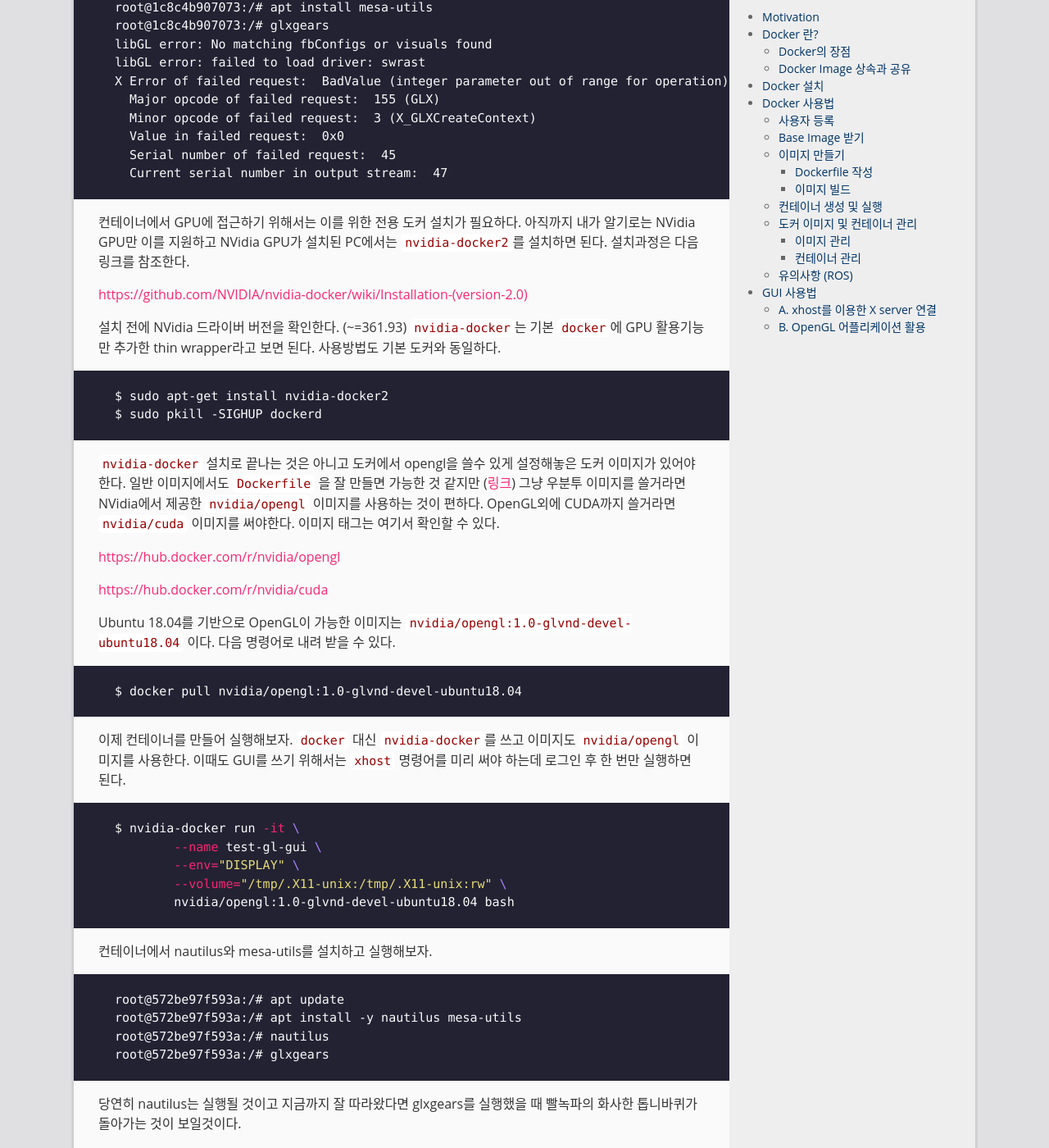
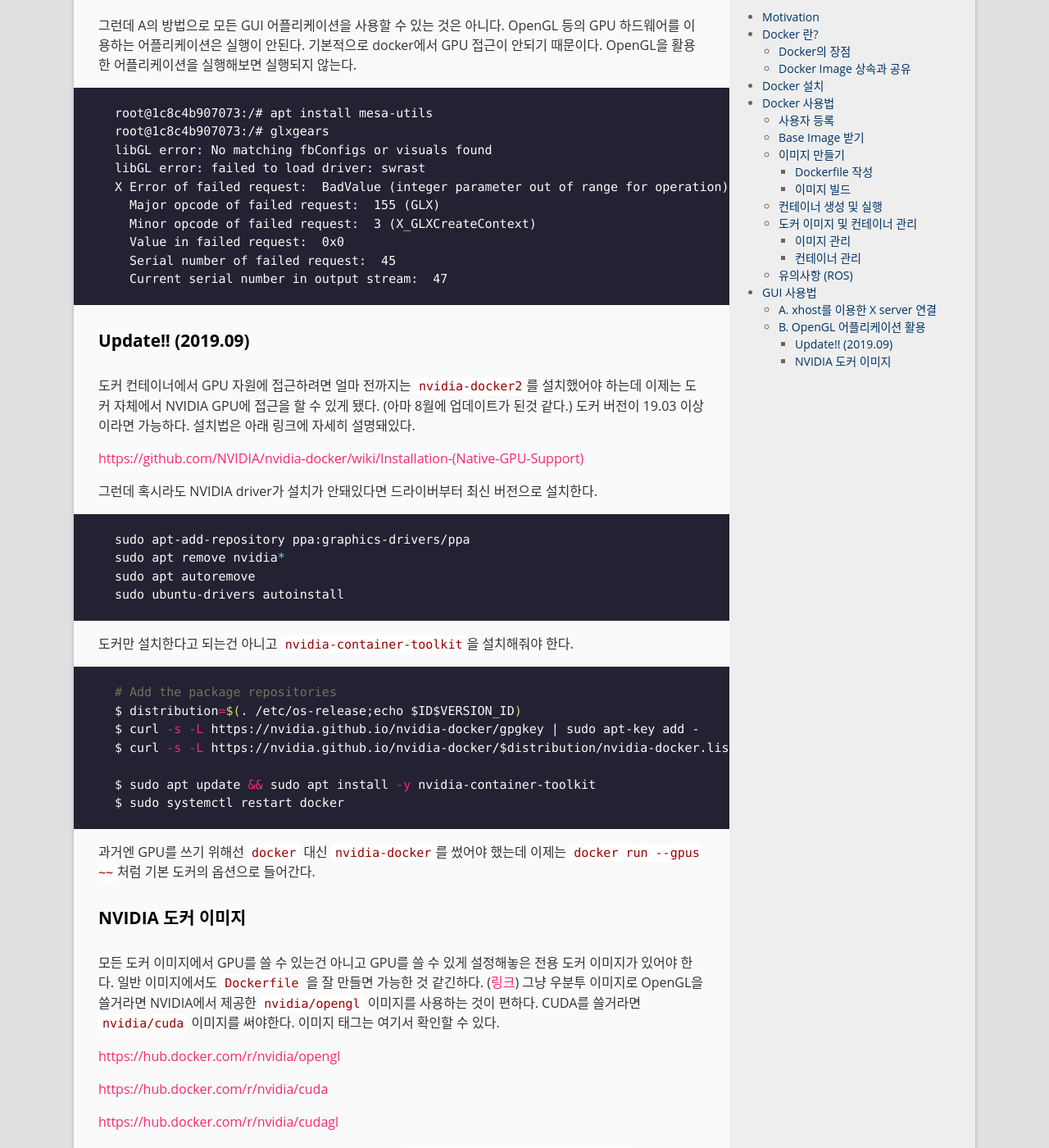
Before and after one commit to goodgodgd/ian-flow, a Jekyll site: the page built from _posts/2019-06-25-docker-tutorial.md, in a window 1280 px wide and 1400 px high, scrolled down 7836 px. Shown: the whole window at 82% size. Built offline with Jekyll 4.4.1, drawn with Linux system fonts in a browser that asks for light colours; some of the changed text lies outside the part shown.

Commit message:
update docker tutorial

````diff
--- a/_posts/2019-06-25-docker-tutorial.md
+++ b/_posts/2019-06-25-docker-tutorial.md
@@ -1,6 +1,6 @@
 ---
 layout: post
-title:  "Docker Tutorial"
+title:  "Docker with GUI Tutorial (Sep. 2019 Update)"
 date:   2019-06-25 09:00:01
 categories: tools
 
@@ -67,11 +67,12 @@
 내가 설치한 Ubuntu 18.04 기준으로 요약하면 다음과 같다.
 ```bash
 # remove old versions
-$ sudo apt-get remove docker docker-engine docker.io
+$ sudo apt remove docker*
+$ sudo apt autoremove
 
 # install required pakages
-$ sudo apt-get update
-$ sudo apt-get install apt-transport-https ca-certificates curl software-properties-common
+$ sudo apt update
+$ sudo apt install apt-transport-https ca-certificates curl software-properties-common
 
 # add docker's official GPG key
 $ curl -fsSL https://download.docker.com/linux/ubuntu/gpg | sudo apt-key add -
@@ -83,9 +84,10 @@
 sub   4096R/F273FCD8 2017-02-22
 
 # add repository
-$ sudo add-apt-repository "deb [arch=amd64] https://download.docker.com/linux/ubuntu $(lsb_release -cs) stable"
-$ sudo apt-get update
-$ sudo apt-get install docker-ce
+$ sudo add-apt-repository "deb [arch=amd64] https://download.docker.com/linux/ubuntu \
+		$(lsb_release -cs) stable"
+$ sudo apt update
+$ sudo apt install docker-ce
 ```
 
 
@@ -93,7 +95,7 @@
 ## Docker 사용법
 
 ### 사용자 등록
-Docker의 설치 파일이나 이미지, 컨테이너 등이 시스템에서 실제 위치하는 곳은 시스템 경로인 `/var/lib/docker`이다. 그래서 docker 명령어는 `sudo`로 실행해야 한다. 하지만 docker 사용자 그룹에 현재 사용자를 추가하면 `sudo`를 생략해도 된다. Docker 설치 후에는 아래 커맨드를 실행하자.
+Docker의 설치 파일이나 이미지, 컨테이너 등이 시스템에서 실제 위치하는 곳은 시스템 경로인 `/var/lib/docker`이다. 그래서 docker 명령어는 `sudo`로 실행해야 한다. 하지만 docker 사용자 그룹에 현재 사용자를 추가하면 `sudo`를 생략해도 된다. Docker 설치 후에는 아래 커맨드를 실행하자. 그리고 **로그아웃이나 시스템 재시작**을 해야 효과가 나타난다.
 ```bash
 # use docker without sudo
 sudo usermod -aG docker $USER
@@ -101,7 +103,7 @@
 
 ### Base Image 받기
 
-일단 Docker Hub에서 base image를 받아보자. `ubuntu:14.04`에서 `ubuntu`는 이미지 이름이고 `14.04`는 tag다. tag를 붙이지 않으면 기본 tag인 `latest`가 자동으로 붙어서 최신 우분투 버전이 설치되므로 꼭 정확한 tag를 붙여줘야 한다.
+일단 Docker Hub에서 base image를 받아보자. 예를 들어 Ubuntu 14.04 LTS 이미지를 받고 싶다면 `ubuntu:14.04`를 내려받으면 된다. `ubuntu`는 이미지 이름이고 `14.04`는 tag다. tag를 붙이지 않으면 기본 tag인 `latest`가 자동으로 붙어서 최신 버전이 설치되므로 꼭 정확한 tag를 붙여줘야 한다.
 ``` bash
 # pull base image
 docker pull ubuntu:14.04
@@ -216,7 +218,7 @@
 
 ### 유의사항 (ROS)
 
-컨테이너 안에서 ROS Indigo를 설치하는데 ROS 서버가 뭔가 작업중인지 자꾸 `apt update`를 할 때마다 `Hash sum mismatch`라는 에러가 난다. 오래된 버전이라 관리를 제대로 안해주는건지... 구글에 "Hash sum mismatch"라고 치면 주로 `rm -rf /var/lib/apt/lists/*` 라든가 `apt-get clean` 명령어를 쳐보라고 하는데 효과가 없었다. 시스템 내부 문제면 저걸로 해결이 되겠지만 서버자체에 문제가 있으면 해결이 되기를 기다리는 수밖에 없다. 며칠 지나면 문제 없다가 다시 생기기도 하고... 암튼 저걸로 시간을 많이 버렸는데 저 에러가 나면 너무 애쓰지 말고 기다려보길 바란다.
+컨테이너 안에서 ROS Indigo를 설치하는데 ROS 서버가 뭔가 작업중인지 자꾸 `apt update`를 할 때마다 `Hash sum mismatch`라는 에러가 난다. 오래된 버전이라 관리를 제대로 안해주는건지... 구글에 "Hash sum mismatch"라고 치면 주로 `rm -rf /var/lib/apt/lists/*` 라든가 `apt clean` 명령어를 쳐보라고 하는데 효과가 없었다. 시스템 내부 문제면 저걸로 해결이 되겠지만 서버자체에 문제가 있으면 해결이 되기를 기다리는 수밖에 없다. 며칠 지나면 문제 없다가 다시 생기기도 하고... 암튼 저걸로 시간을 많이 버렸는데 저 에러가 나면 너무 애쓰지 말고 기다려보길 바란다.
 
 
 
@@ -230,7 +232,7 @@
 
 ### A. xhost를 이용한 X server 연결
 
-다음은 ubuntu:18.04 이미지로부터 GUI가 가능한 `test-gui`라는 컨테이너를 실행하는 커맨드다. 두 커맨드의 순서는 상관없다. `docker run`을 실행하면 컨테이너 내부로 들어가므로 `xhost`를 미리 실행하던가 아니면 `docker run` 이후에 다른 터미널을 열어 `xhost`를 실행해도 된다.
+다음은 `ubuntu:18.04` 이미지로부터 GUI가 가능한 `test-gui`라는 컨테이너를 실행하는 커맨드다. 두 커맨드의 순서는 상관없다. `docker run`을 실행하면 컨테이너 내부로 들어가므로 `xhost`를 미리 실행하던가 아니면 `docker run` 이후에 다른 터미널을 열어 `xhost`를 실행해도 된다.
 
 ```bash
 $ xhost +local:
@@ -253,7 +255,7 @@
 
 블로그마다 `+local:` 뒤에 root를 붙이라는데도 있고 docker를 붙이라는데도 있는데 원리는 모르지만 내가 실험해보니 `+local:`처럼 아무것도 안써도 되고 뒤에 아무거나 붙여도 상관없이 GUI는 작동한다. `xhost +family:name` 형식으로 지정하는 것인데 family만 local로 지정하면 된다.
 
-두 번째 `docker run~~` 커맨드는 호스트의 `DISPLAY` 환경변수를 컨테이너로 전달하고 호스트의 X11 unix socket을 컨테이너에 마운트한다. ~~무슨 말인지 나도 절반만 이해했다.~~
+두 번째 `docker run~~` 커맨드는 호스트의 `DISPLAY` 환경변수를 컨테이너로 전달하고 호스트의 X11 unix socket을 컨테이너에 마운트한다. ~~무슨 말인지 나도 모르겠다.~~
 
 GUI가 되는지 확인하기 위해 컨테이너에서 파일 탐색기인 nautilus를 설치하고 실행해보자.
 
@@ -288,39 +290,62 @@
 
 
 
-컨테이너에서 GPU에 접근하기 위해서는 이를 위한 전용 도커 설치가 필요하다. 아직까지 내가 알기로는 NVidia GPU만 이를 지원하고 NVidia GPU가 설치된 PC에서는 `nvidia-docker2`를 설치하면 된다. 설치과정은 다음 링크를 참조한다.
+#### Update!! (2019.09)
 
-<https://github.com/NVIDIA/nvidia-docker/wiki/Installation-(version-2.0)>
+도커 컨테이너에서 GPU 자원에 접근하려면 얼마 전까지는 `nvidia-docker2`를 설치했어야 하는데 이제는 도커 자체에서 NVIDIA GPU에 접근을 할 수 있게 됐다. (아마 8월에 업데이트가 된것 같다.) 도커 버전이 19.03 이상이라면 가능하다. 설치법은 아래 링크에 자세히 설명돼있다.
 
-설치 전에 NVidia 드라이버 버전을 확인한다. (~=361.93) `nvidia-docker`는 기본 `docker`에 GPU 활용기능만 추가한 thin wrapper라고 보면 된다. 사용방법도 기본 도커와 동일하다.
+<https://github.com/NVIDIA/nvidia-docker/wiki/Installation-(Native-GPU-Support)>
 
+그런데 혹시라도 NVIDIA driver가 설치가 안돼있다면 드라이버부터 최신 버전으로 설치한다.
+
+```bash
+sudo apt-add-repository ppa:graphics-drivers/ppa
+sudo apt remove nvidia*
+sudo apt autoremove
+sudo ubuntu-drivers autoinstall
 ```
-$ sudo apt-get install nvidia-docker2
-$ sudo pkill -SIGHUP dockerd
+
+도커만 설치한다고 되는건 아니고 `nvidia-container-toolkit`을 설치해줘야 한다.
+
+```bash
+# Add the package repositories
+$ distribution=$(. /etc/os-release;echo $ID$VERSION_ID)
+$ curl -s -L https://nvidia.github.io/nvidia-docker/gpgkey | sudo apt-key add -
+$ curl -s -L https://nvidia.github.io/nvidia-docker/$distribution/nvidia-docker.list | sudo tee /etc/apt/sources.list.d/nvidia-docker.list
+
+$ sudo apt update && sudo apt install -y nvidia-container-toolkit
+$ sudo systemctl restart docker
 ```
+
+과거엔 GPU를 쓰기 위해선 `docker` 대신  `nvidia-docker`를 썼어야 했는데 이제는 `docker run --gpus ~~`처럼 기본 도커의 옵션으로 들어간다.
 
 
 
-`nvidia-docker` 설치로 끝나는 것은 아니고 도커에서 opengl을 쓸수 있게 설정해놓은 도커 이미지가 있어야 한다. 일반 이미지에서도 `Dockerfile` 을 잘 만들면 가능한 것 같지만 ([링크](https://github.com/NVIDIA/nvidia-docker/issues/136)) 그냥 우분투 이미지를 쓸거라면 NVidia에서 제공한 `nvidia/opengl` 이미지를 사용하는 것이 편하다. OpenGL외에 CUDA까지 쓸거라면 `nvidia/cuda` 이미지를 써야한다. 이미지 태그는 여기서 확인할 수 있다.
+#### NVIDIA 도커 이미지
+
+모든 도커 이미지에서 GPU를 쓸 수 있는건 아니고 GPU를 쓸 수 있게 설정해놓은 전용 도커 이미지가 있어야 한다. 일반 이미지에서도 `Dockerfile` 을 잘 만들면 가능한 것 같긴하다. ([링크](https://github.com/NVIDIA/nvidia-docker/issues/136)) 그냥 우분투 이미지로 OpenGL을 쓸거라면 NVIDIA에서 제공한 `nvidia/opengl` 이미지를 사용하는 것이 편하다. CUDA를 쓸거라면 `nvidia/cuda` 이미지를 써야한다. 이미지 태그는 여기서 확인할 수 있다.
 
 <https://hub.docker.com/r/nvidia/opengl>
 
 <https://hub.docker.com/r/nvidia/cuda>
 
-Ubuntu 18.04를 기반으로 OpenGL이 가능한 이미지는 `nvidia/opengl:1.0-glvnd-devel-ubuntu18.04` 이다. 다음 명령어로 내려 받을 수 있다.
+<https://hub.docker.com/r/nvidia/cudagl>
+
+Ubuntu 18.04를 기반으로 OpenGL이 가능한 이미지는 `nvidia/opengl:1.1-glvnd-devel-ubuntu18.04` 이다. 다음 명령어로 내려 받을 수 있다.
 
 ```
-$ docker pull nvidia/opengl:1.0-glvnd-devel-ubuntu18.04
+$ docker pull nvidia/opengl:1.1-glvnd-devel-ubuntu18.04
 ```
 
-이제 컨테이너를 만들어 실행해보자. `docker` 대신 `nvidia-docker`를 쓰고 이미지도 `nvidia/opengl` 이미지를 사용한다. 이때도 GUI를 쓰기 위해서는 `xhost` 명령어를 미리 써야 하는데 로그인 후 한 번만 실행하면 된다.
+이제 컨테이너를 만들어 실행해보자.  `nvidia/opengl` 이미지에 `--gpus` 옵션만 추가하면 된다. 사용한다. 이때도 GUI를 쓰기 위해서는 `xhost +local:` 명령어를 미리 써야 하는데 로그인 후 한 번만 실행하면 된다.
 
 ```bash
-$ nvidia-docker run -it \
+# xhost +local:
+$ docker run --gpus all -it \
 	--name test-gl-gui \
 	--env="DISPLAY" \
 	--volume="/tmp/.X11-unix:/tmp/.X11-unix:rw" \
-	nvidia/opengl:1.0-glvnd-devel-ubuntu18.04 bash
+	nvidia/opengl:1.1-glvnd-devel-ubuntu18.04 bash
 ```
 
 컨테이너에서 nautilus와 mesa-utils를 설치하고 실행해보자.
@@ -334,6 +359,8 @@
 
 당연히 nautilus는 실행될 것이고 지금까지 잘 따라왔다면 glxgears를 실행했을 때 빨녹파의 화사한 톱니바퀴가 돌아가는 것이 보일것이다.
 
+---
 
 
-지금까지 내가 공부한 도커의 사용법을 정리해보았다. 도커를 익숙하게 쓰기까지 (자세히는 아직 잘 모르지만) 2주 정도의 고통스런 시간이 필요했다. 도커에서 소스를 빌드했는데 GUI가 안떠서 에러가 나고 GUI 쓰는 법을 겨우 알아냈더니 OpenGL에서 에러가 나고... 어쨌든 이런저런 문제들을 해결하고 나니 호스트 시스템을 더럽히지 않으면서 깔고 싶은 것을 마음껏 깔아보고 맘에 안들면 지워버릴 수 있게 되어 잘 쓰고 있다.
+
+지금까지 내가 공부한 도커의 사용법을 정리해보았다. 도커를 익숙하게 쓰기까지 (자세히는 아직 잘 모르지만) 2주 정도의 힘든 시간이 필요했다. 도커에서 소스를 빌드했는데 GUI가 안떠서 에러가 나고 GUI 쓰는 법을 겨우 알아냈더니 OpenGL에서 에러가 나고... 어쨌든 이런저런 문제들을 해결하고 나니 호스트 시스템을 더럽히지 않으면서 깔고 싶은 것을 마음껏 깔아보고 맘에 안들면 지워버릴 수 있게 되어 잘 쓰고 있다. **도커 만세!**
````
